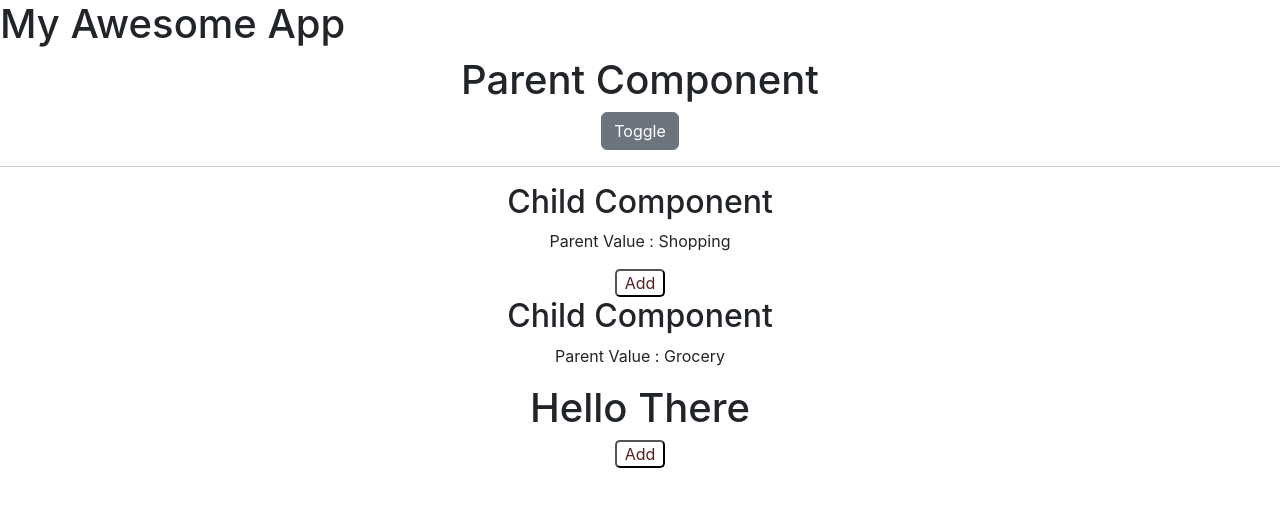
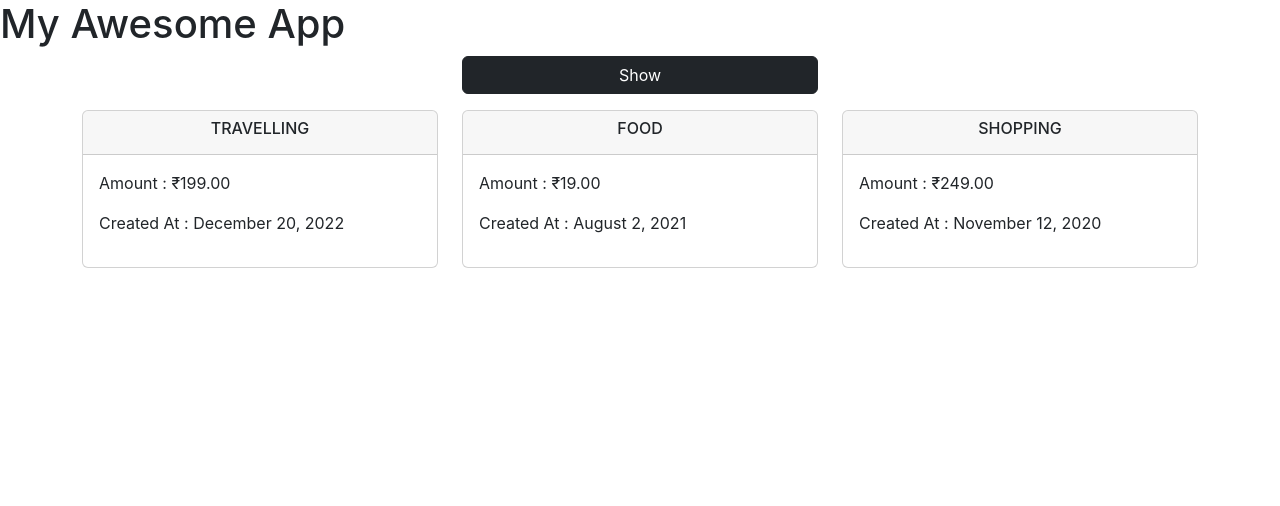
Before and after one commit to synergy2411/del-mar-23-react, a React (Create React App) app in the folder frontend/: page / in a window 1280 px wide. Shown: the top 506 px of the page. Built offline with nearby package versions, Linux system fonts and the light colour scheme.

Commit message:
expense currency

```diff
--- a/frontend/src/App.js
+++ b/frontend/src/App.js
@@ -12,9 +12,9 @@ class App extends Component {
     return (
       <div>
         <h1>My Awesome App</h1>
-        <Parent />
+        {/* <Parent /> */}
         {/* <Auth /> */}
-        {/* <Expenses /> */}
+        <Expenses />
       </div>
     );
   }
--- /dev/null
+++ b/frontend/src/Components/Expenses/ExpenseCurrency/ExpenseCurrency.jsx
@@ -0,0 +1,14 @@
+import React, { Component } from "react";
+
+class ExpenseCurrency extends Component {
+  render() {
+    const formatter = new Intl.NumberFormat("en-IN", {
+      currency: "INR",
+      style: "currency",
+    });
+    const amount = formatter.format(this.props.amount);
+    return <p>Amount : {amount}</p>;
+  }
+}
+
+export default ExpenseCurrency;
--- a/frontend/src/Components/Expenses/ExpenseItem/ExpenseItem.jsx
+++ b/frontend/src/Components/Expenses/ExpenseItem/ExpenseItem.jsx
@@ -1,3 +1,4 @@
+import ExpenseCurrency from "../ExpenseCurrency/ExpenseCurrency";
 import ExpenseDate from "../ExpenseDate/ExpenseDate";
 
 function ExpenseItem(props) {
@@ -8,7 +9,8 @@ function ExpenseItem(props) {
           <h6 className="text-center">{props.exp.title.toUpperCase()}</h6>
         </div>
         <div className="card-body">
-          <p>Amount : ${props.exp.amount}</p>
+          <ExpenseCurrency amount={props.exp.amount} />
+          {/* <p>Amount : ${props.exp.amount}</p> */}
           {/* <p>Created At : {props.exp.createdAt.toLocaleString()}</p> */}
           <ExpenseDate createdAt={props.exp.createdAt} />
         </div>
```
